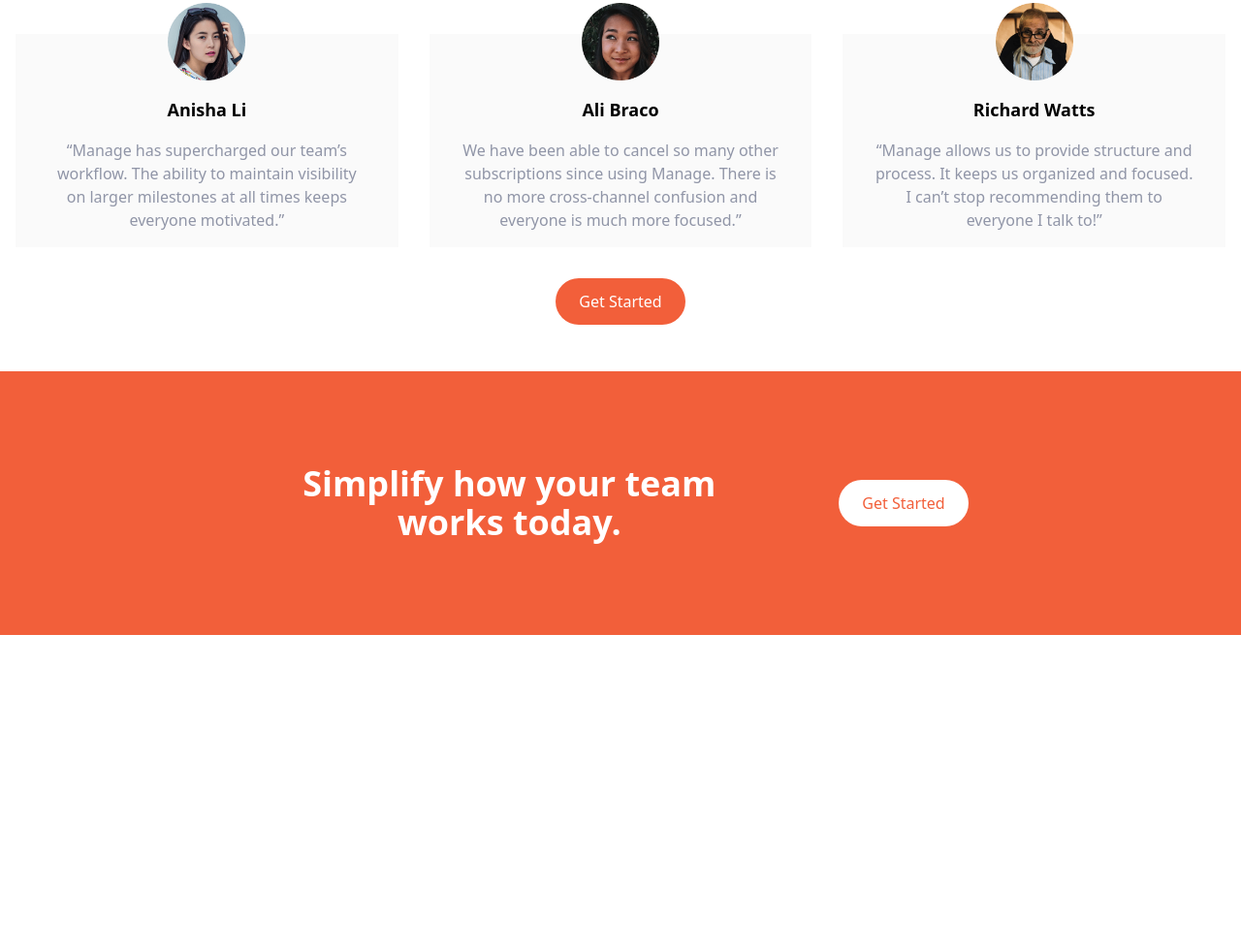
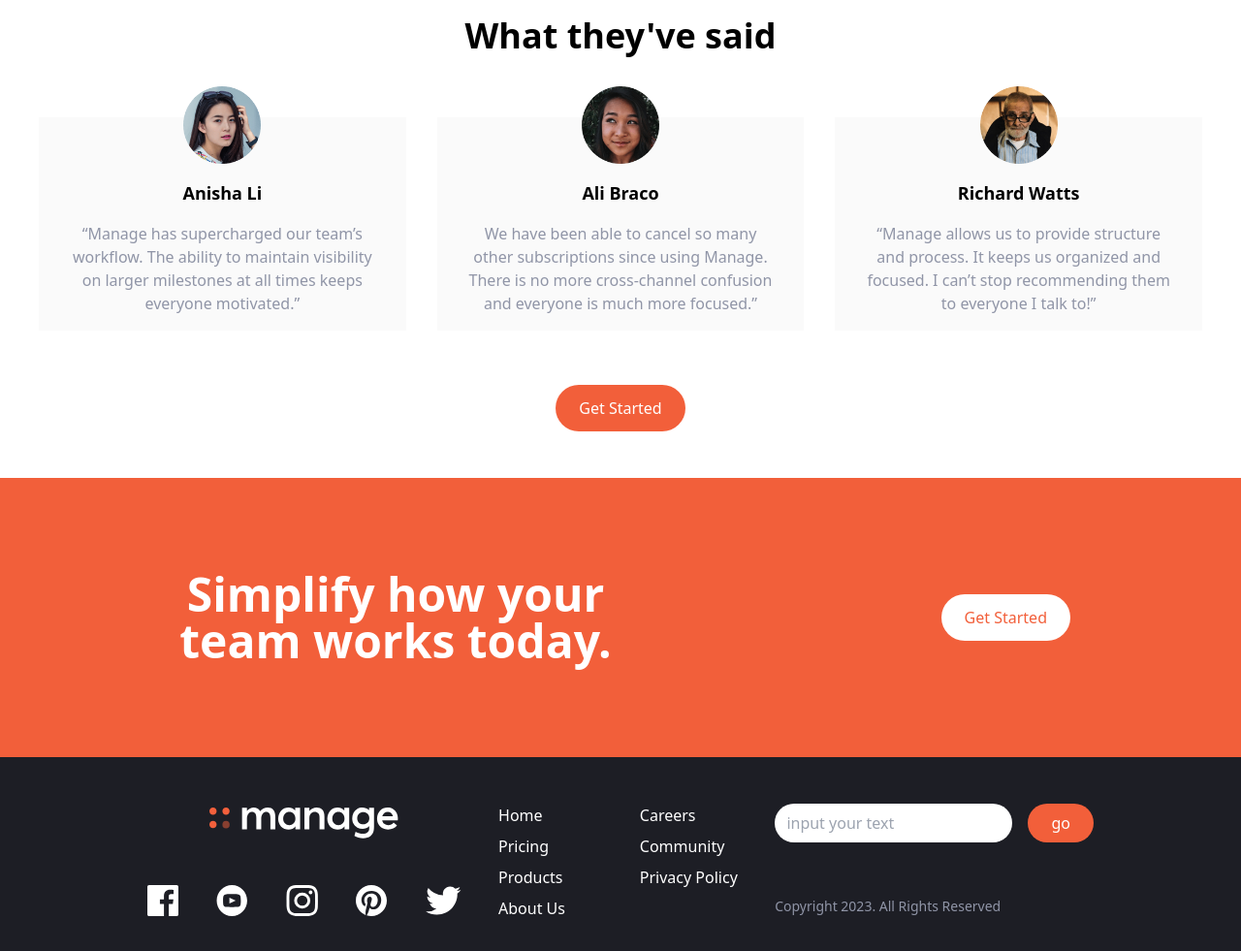
Before and after one commit to Imhemed/manage-landing-page, a website: page index.html in a window 1280 px wide. Shown: the part 1325-2306 px from the top of the page at 97% size. Before the commit the page ends 1980 px from the top, so only its background shows below. Drawn offline with Linux system fonts and the light colour scheme.

Commit message:
Responsive design
made the page responsive on all screen sizes
still need to put in the background SVG and host the website

```diff
--- a/index.html
+++ b/index.html
@@ -24,11 +24,11 @@
     </nav>
     <section >
       <!-- hero section  -->
-      <div class="container mx-auto  flex flex-col-reverse space-y-0 items-center mt-10  md:flex-row  ">
-        <div  class=" flex flex-col  space-y-12 text-center md:w-1/2 "  >
+      <div class="container mx-auto px-8 flex flex-col-reverse space-y-0 items-center mt-10  md:flex-row  ">
+        <div  class=" flex flex-col  space-y-4 text-center md:w-1/2 "  >
           <h1 class=" text-4xl font-bold mb-4 text-center max-w-md
           md:text-left  "> Bring everyone together to build better products. </h1>
-          <p class="  text-[#9095a7] max-w-sm  mx-auto text-center md:text-left "> Manage makes it simple for software teams to plan day-to-day tasks while keeping the larger team goals in view.
+          <p class="  text-[#9095a7] max-w-sm px-8 mx-auto text-center md:text-left "> Manage makes it simple for software teams to plan day-to-day tasks while keeping the larger team goals in view.
           </p>
           <div class=" flex justify-center md:justify-start ">
             <a href="#" class="  text-white p-3 px-6  rounded-full
@@ -42,10 +42,10 @@
       </div>
     </section>
     <!-- feature section  -->
-    <section>
+    <section class=" mt-24">
       <!-- flex container -->
       <div
-      class=" container flex mx-auto flex-col md:flex-row mt-4">
+      class=" container flex  mt-4 mx-auto px-8 space-y-12 flex-col md:flex-row md:justify-center md:space-y-0">
         <div>
           <h2 class=" text-4xl font-bold mb-4 text-center max-w-md
           md:text-left  ">
@@ -138,12 +138,12 @@
     </section>
     <section >
       <!-- main testemonial -->
-      <div class=" flex flex-col justify-center  mx-auto mt-32 ">
+      <div class=" flex flex-col p-6 justify-center   mx-auto mt-32 ">
         <h4 class=" text-center text-4xl font-bold "> What they've said </h4>
         <!-- Testemonials    -->
         <div class=" flex flex-row justify-between mt-16   ">
 
-          <div class="hidden container bg-[#fafafa]  text-center md:flex flex-col justify-center px-8  pb-4 md:mx-4  md:w-1/3 ">
+          <div class="hidden container bg-[#fafafa]  text-center  flex-col justify-center px-8   pb-4 md:mx-4 md:flex md:w-1/3 ">
             <img class="w-20 -mt-8 mx-auto rounded-tl-3xl"  src="./images/avatar-anisha.png" alt="">
             <h5 class=" mt-4 font-bold text-lg ">
               Anisha Li
@@ -180,12 +180,12 @@
         </div>
     </section  >
     <!-- bottem section  -->
-    <section class=" bg-[#f25f3a] mt-12 py-24">
+    <section class=" bg-[#f25f3a] mt-12 py-24 ">
       <!-- countainer  -->
-      <div class=" flex flex-col mx-auto space-y-12 md:space-y-0 md:flex-row md:space-x-24 container  md:justify-center">
+      <div class=" flex flex-col justify-between items-center mx-auto space-y-12 container px-6  md:space-y-0 md:flex-row md:space-x-24  md:justify-between  md:w-full ">
         <!-- header -->
-        <div class=" w-1/2 mx-auto md:mx-0 ">
-          <h5 class="text-center text-white text-4xl font-bold ">
+        <div class=" container  mx-auto md:w-1/2 md:text-left md:mx-0 ">
+          <h5 class="text-center text-white text-5xl font-bold ">
             Simplify how your team works today.
           </h5>
         </div>
@@ -196,7 +196,65 @@
       </div>
     </section>
     <!-- fotter  -->
-    <section>
+    <section class="bg-[#1d1e25] text-white pt-12 pb-8 ">
+      <!-- main container -->
+      <div class="container mx-auto flex flex-col md:flex-row-reverse md:space-x-">
+        <!-- fourm -->
+        <div class=" ">
+          <form action="" class="flex justify-center w-full space-x-4 ">
+            <input type="text" placeholder=" input your text" class="rounded-full p-2 w-3/4 " >
+            <input type="submit" value="go" class=" text-white p-2 px-6  rounded-full
+            bg-[#f25f3a]  hover:bg-red-400 ">
+          </form>
+          <div class="hidden text-[#9095a7] md:block text-sm mt-14">
+            Copyright 2023. All Rights Reserved
+          </div>
+        </div>
+        <!-- list containet -->
+        <div class=" container w-3/4 flex mt-8 justify-between self-center md:w-1/3 md:mt-0 md:justify-around">
+          <!-- list 1 -->
+          <div class=" flex flex-col space-y-2 ">
+            <a href="#" class="hover:text-[#f25f3a]">Home</a>
+            <a href="#" class="hover:text-[#f25f3a]">Pricing</a>
+            <a href="#" class="hover:text-[#f25f3a]">Products</a>
+            <a href="#" class="hover:text-[#f25f3a]">About Us</a>
+          </div>
+          <!-- list 2 -->
+          <div class=" flex flex-col space-y-2">
+            <a href="#" class="hover:text-[#f25f3a]">Careers</a>
+            <a href="#" class="hover:text-[#f25f3a]">Community</a>
+            <a href="#" class="hover:text-[#f25f3a]">Privacy Policy</a>
+          </div>
+        </div>
+        <!-- social media links and logo -->
+        <div class=" container m-auto flex flex-col items-center space-y-12 md:flex-col-reverse md:space-y-0 md:w-1/3 ">
+        <!-- social media links -->
+        <div class=" flex mt-12 justify-center space-x-12 md:space-x-0 md:justify-between md:w-full ">
+          <a href="#" >
+            <img class="h-8 "  src="./images/icon-facebook.svg" alt="">
+          </a>
+          <a href="#">
+            <img class="h-8 " src="./images/icon-youtube.svg" alt="">
+          </a>
+          <a href="#">
+            <img class="h-8 " src="./images/icon-instagram.svg" alt="">
+          </a>
+          <a href="#">
+            <img class="h-8 " src="./images/icon-pinterest.svg" alt="">
+          </a>
+          <a href="#">
+            <img class="h-8 " src="./images/icon-twitter.svg" alt="">
+          </a>
+        </div>
+        <div>
+          <img class="h-8 bg" src="./images/logo-white.svg" alt="">
+
+      </div>
+      <div class=" text-[#9095a7] md:hidden">
+        Copyright 2023. All Rights Reserved
+      </div>
+      </div>
+    </div >
 
     </section>
   </body>
```
Also changed, not shown: css/main.css, images/logo-white.svg (added).
